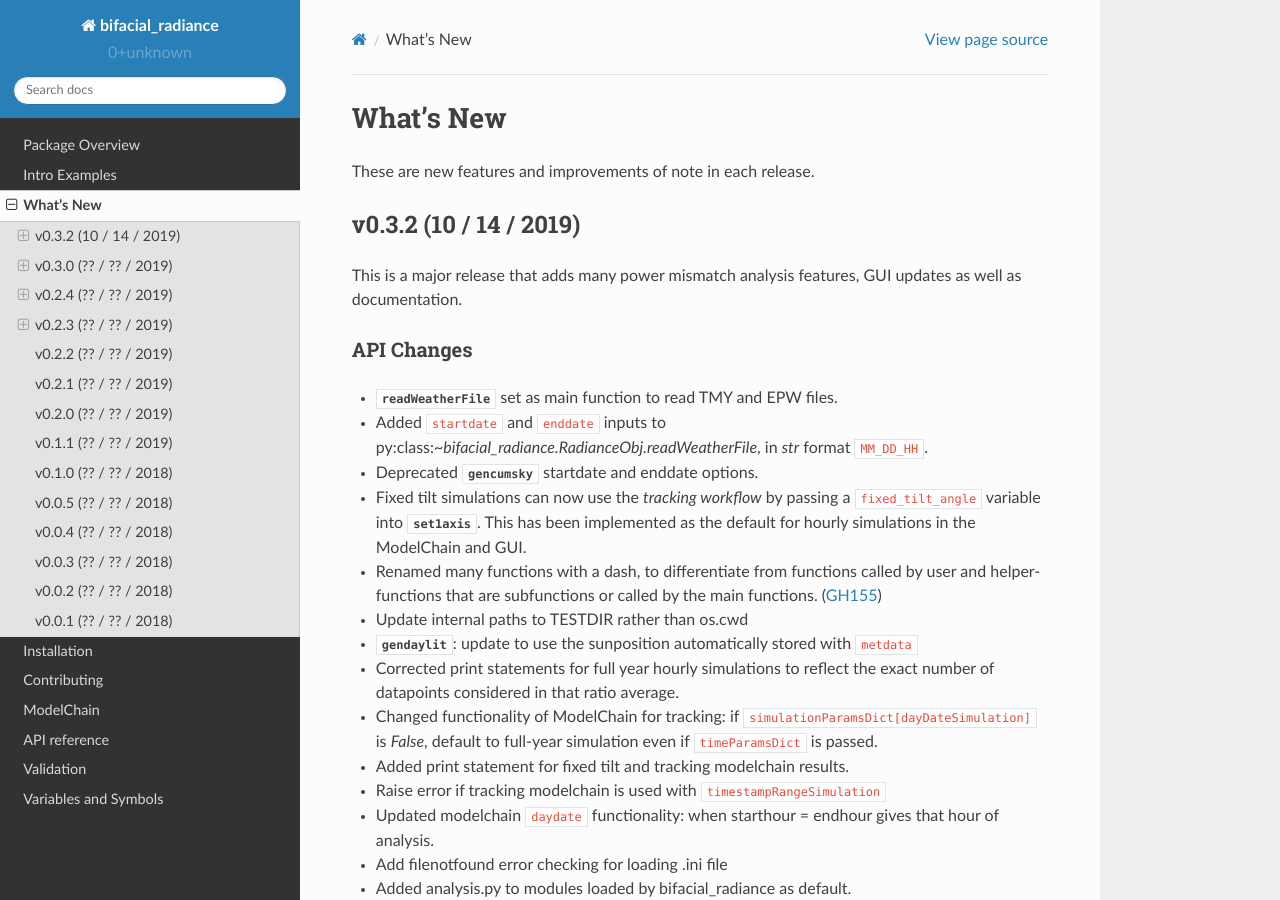
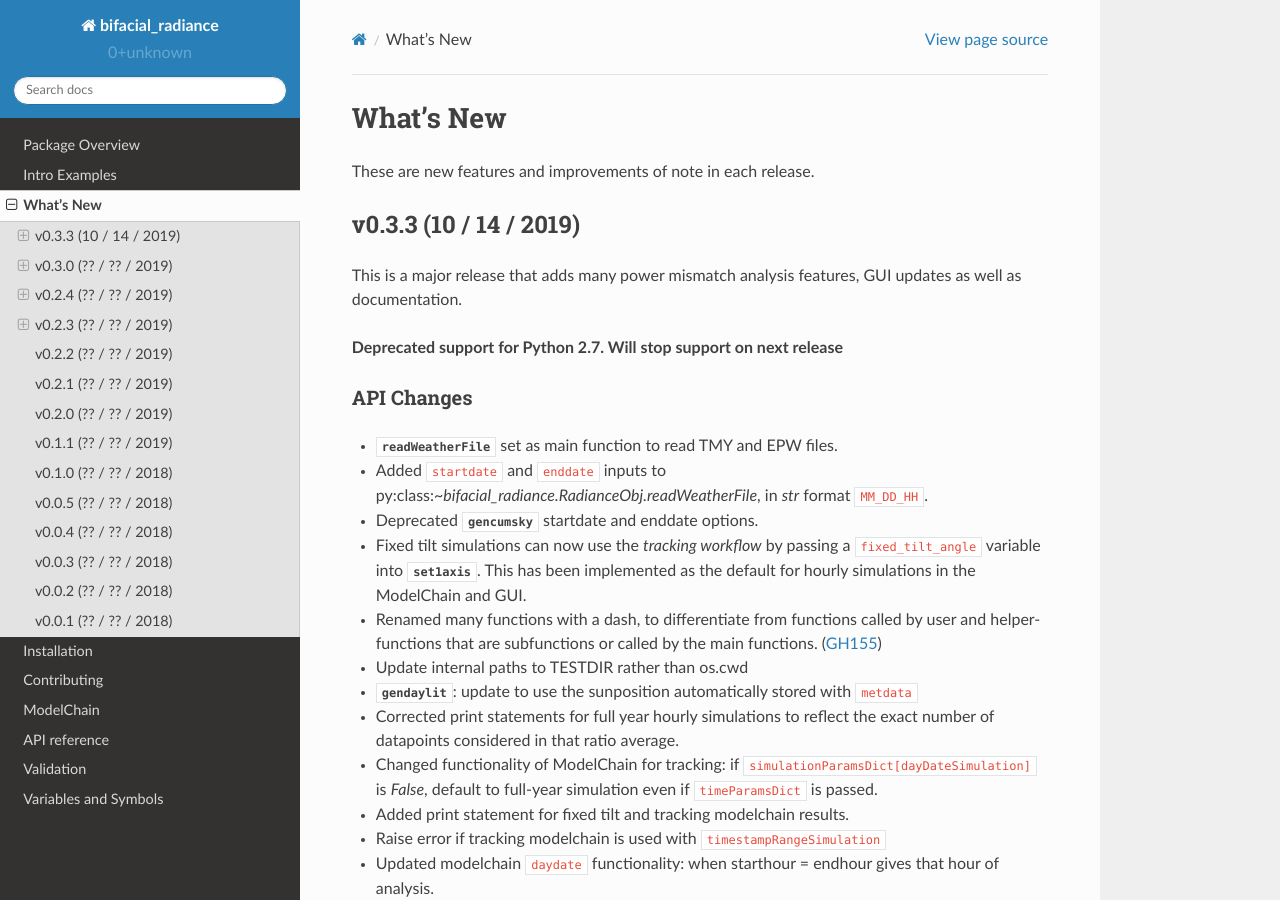
Before and after one commit to NREL/bifacial_radiance, a Sphinx documentation site: the page built from docs/sphinx/source/whatsnew.rst, in a window 1280 px wide and 900 px high. Built offline with Sphinx 7.4.7 and the Read the Docs theme 2.0.0, drawn with Linux system fonts in a browser that asks for light colours.

Commit message:
sphinx doc. v0.3.3

```diff
--- a/docs/sphinx/source/whatsnew.rst
+++ b/docs/sphinx/source/whatsnew.rst
@@ -6,7 +6,7 @@ What's New
 
 These are new features and improvements of note in each release.
 
-.. include:: whatsnew/v0.3.2.rst
+.. include:: whatsnew/v0.3.3.rst
 .. include:: whatsnew/v0.3.0.rst
 .. include:: whatsnew/v0.2.4.rst
 .. include:: whatsnew/v0.2.3.rst
--- a/docs/sphinx/source/whatsnew/v0.3.2.rst
+++ b/docs/sphinx/source/whatsnew/v0.3.3.rst
@@ -1,9 +1,11 @@
 .. _whatsnew_0302:
 
-v0.3.2 (10 / 14 / 2019)
+v0.3.3 (10 / 14 / 2019)
 ------------------------
 
 This is a major release that adds many power mismatch analysis features, GUI updates as well as documentation.
+
+**Deprecated support for Python 2.7. Will stop support on next release**
 
 API Changes
 ~~~~~~~~~~~
```
